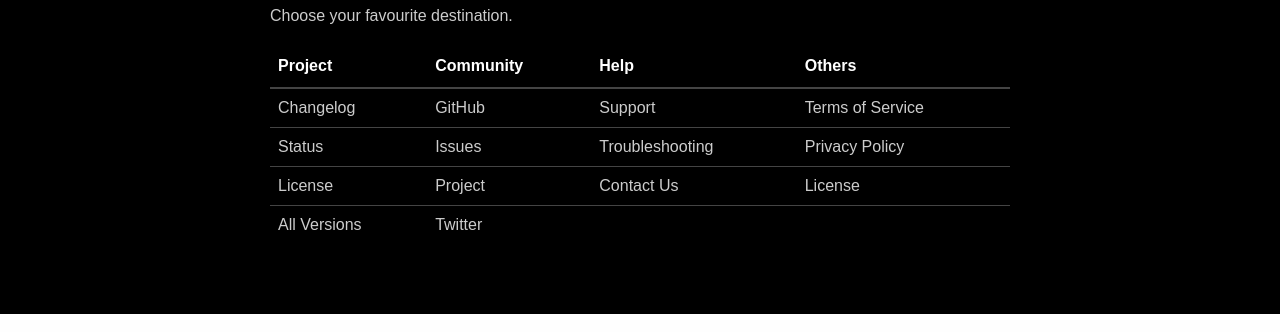
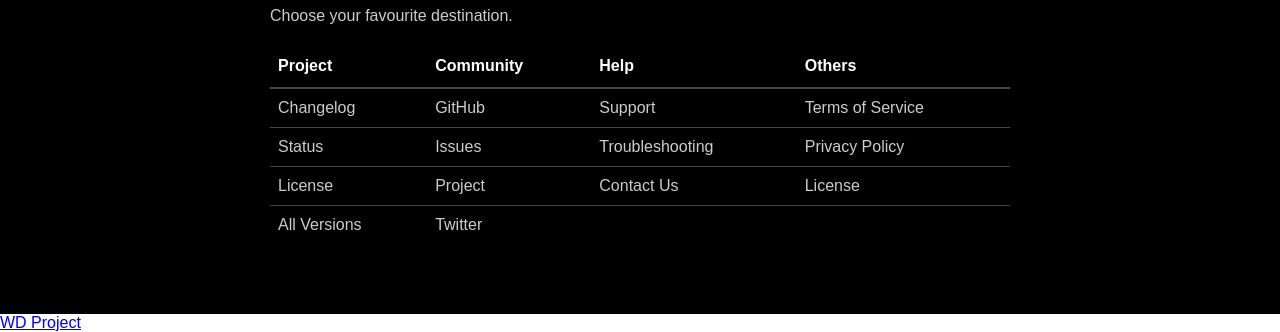
Before and after one commit to samruddhiawate/WD-project, a plain HTML site: page index.html in a window 1280 px wide. Shown: the part 3692-4024 px from the top of the page. Drawn offline with Linux system fonts and the light colour scheme; files whose address does not match are found by name.

Commit message:
Update index.html

```diff
--- a/index.html
+++ b/index.html
@@ -506,7 +506,7 @@
       </table>
     </div>
   </section>
-<a href="index2.html">
+<a href="index2.html">WD Project</a>
   <script>
     // Animation for image boxes
     document.addEventListener('DOMContentLoaded', () => {
```
